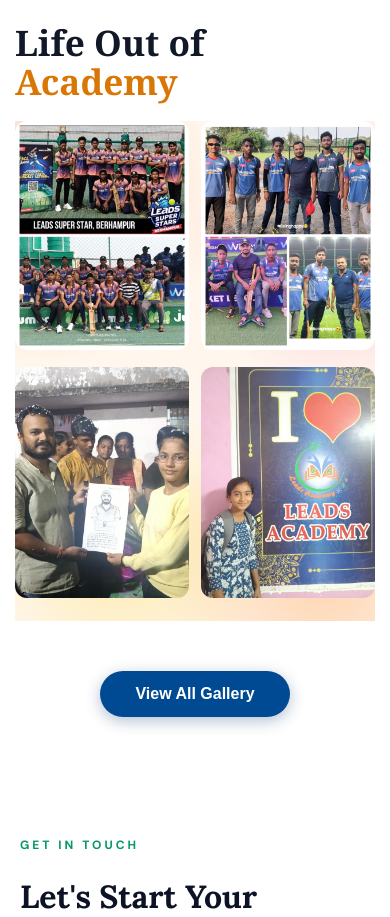
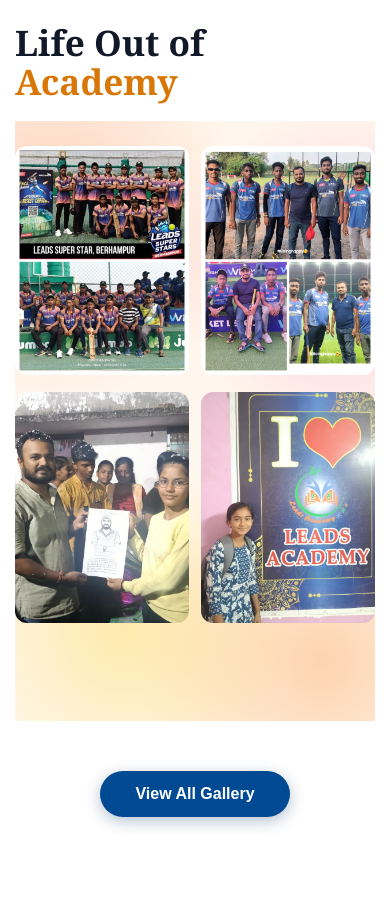
Before and after one commit to Kedar-Dev25/coaching-center-website, a React (Vite) app: page / in a window 390 px wide. Shown: the part 5840-6757 px from the top of the page. Built offline with nearby package versions, Linux system fonts and the light colour scheme.

Commit message:
Refine gallery background spacing

```diff
--- a/src/App.css
+++ b/src/App.css
@@ -1051,24 +1051,25 @@
     color: #d97706;
 
 }
-/* --- Masonry Grid (Desktop/Tablet) --- */
-/* Masonry ke liye column-count best hai, grid nahi */
 .masonry-grid {
   column-count: 3;
   column-gap: 20px;
   max-width: 1200px;
   margin: 0 auto;
 
-  max-height: 540px;
+  padding-top: 25px; /* 👈 background/cards ke upar space */
+
+  max-height: 570px;
   overflow: hidden;
   position: relative;
   transition: max-height 0.8s ease;
+
   background:
-  radial-gradient(circle at 10% 15%, rgba(255, 159, 122, 0.45), transparent 32%),
-  radial-gradient(circle at 90% 25%, rgba(244, 114, 182, 0.35), transparent 30%),
-  radial-gradient(circle at 30% 85%, rgba(250, 204, 21, 0.30), transparent 30%),
-  radial-gradient(circle at 85% 90%, rgba(251, 146, 60, 0.35), transparent 30%),
-  #FFF7ED;
+    radial-gradient(circle at 10% 15%, rgba(255, 159, 122, 0.45), transparent 32%),
+    radial-gradient(circle at 90% 25%, rgba(244, 114, 182, 0.35), transparent 30%),
+    radial-gradient(circle at 30% 85%, rgba(250, 204, 21, 0.30), transparent 30%),
+    radial-gradient(circle at 85% 90%, rgba(251, 146, 60, 0.35), transparent 30%),
+    #FFF7ED;
 }
 
 .masonry-grid.show-all {
@@ -1118,7 +1119,7 @@
   .masonry-grid {
     column-count: 2; /* 2 columns for better masonry feel */
     column-gap: 12px;
-    max-height: 500px;
+    max-height: 600px;
   }
 
   .masonry-grid.show-all {
```
